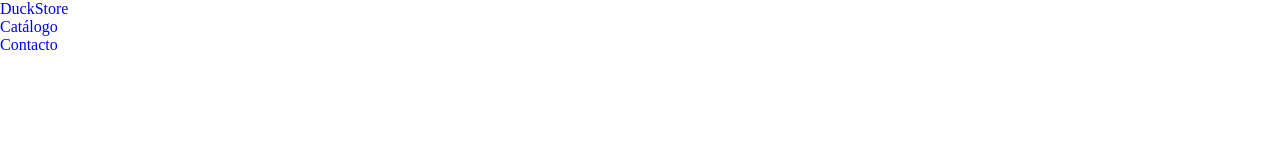
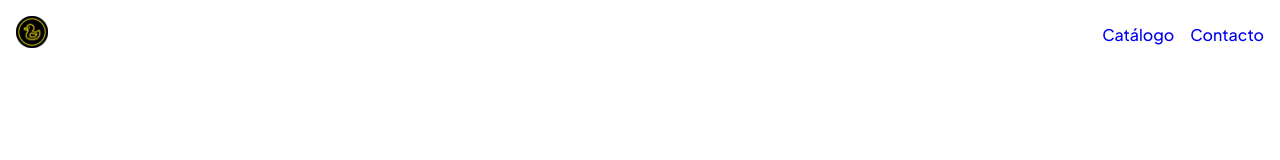
Before and after one commit to IvannaRCA/duck-store-t5, a plain HTML site: page index.html in a window 1280 px wide. Drawn offline with Linux system fonts and the light colour scheme; files that its build step writes are made by us from their sources.

Commit message:
add nav-bar original

```diff
--- a/index.html
+++ b/index.html
@@ -8,14 +8,14 @@
     <link rel="stylesheet" href="style.css">
 </head>
 <body>
-    <head>
-        <nav>
-            <ul>
-                <li><a href="./index.html">DuckStore</a></li>
-                <li><a href="./pages/catalogo.html">Catálogo</a></li>
-                <li><a href="./pages/contacto.html">Contacto</a></li>
-            </ul>
-        </nav>
-    </head>
+    <header>
+        <ul class="header__navigation-bar">
+            <li class="navigation-bar__link"><a href="/index.html" class="logo-link"><img src="/assets/Logo Redondo.png"
+                        alt="círculo con fondo negro y sólo líneas amarillas dibujando un círculo y dentro la silueta de un pato"
+                        class="logo"></a></li>
+            <li class="navigation-bar__link"><a href="/pages/catalogo.html" class="internal-link">Catálogo</a></li>
+            <li class="navigation-bar__link"><a href="/pages/contacto.html" class="internal-link">Contacto</a></li>
+        </ul>
+    </header>
 </body>
 </html>
```
